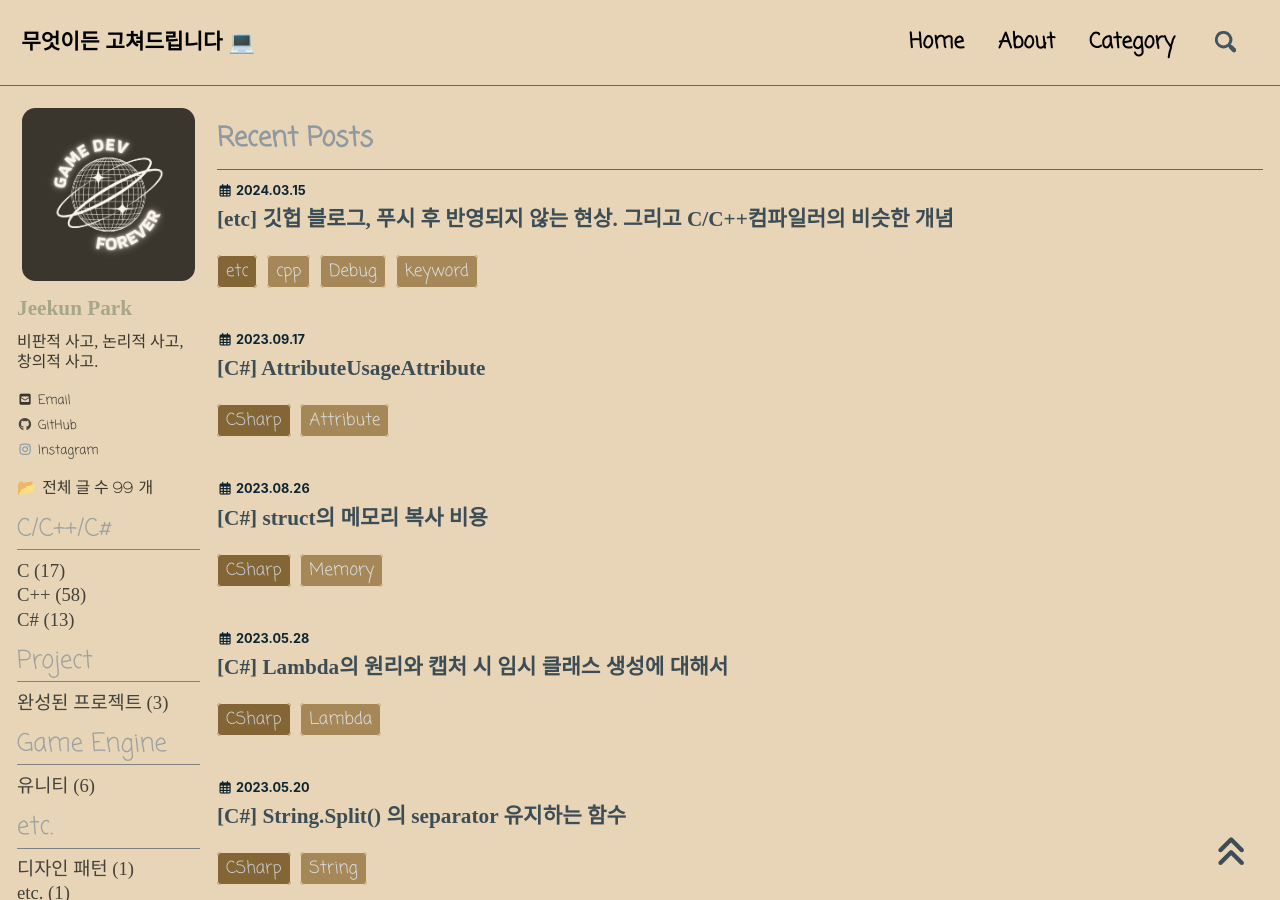
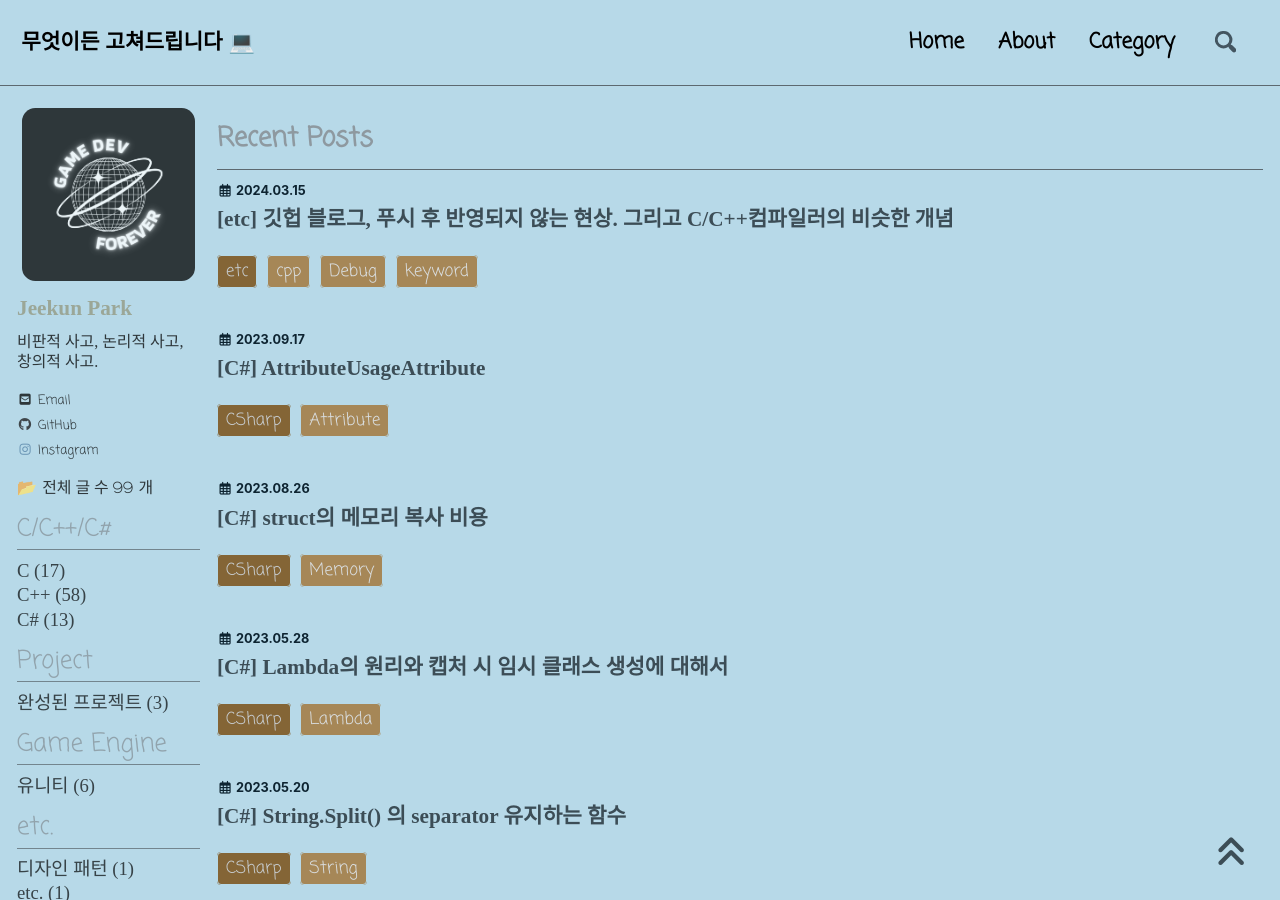
Before and after one commit to jeekpark/jeekpark.github.io, a Jekyll site: the page built from index.html, in a window 1280 px wide and 900 px high. Built offline with Jekyll 4.4.1, drawn with Linux system fonts in a browser that asks for light colours; cached includes are drawn as plain includes; nearby versions of some CDN libraries; some web fonts are replaced; the list of posts is cut into pages by our own code.

Commit message:
Feat: background

```diff
--- a/_sass/minimal-mistakes/skins/_dark.scss
+++ b/_sass/minimal-mistakes/skins/_dark.scss
@@ -4,7 +4,7 @@
 
 /* Colors */
 $dark-gray: #0e2431 !default;
-$background-color: #e8d5b7 !default;
+$background-color: #b7d9e8 !default;
 $text-color: #000 !default;
 $muted-text-color: $dark-gray !default;
 $primary-color: #435560 !default;
--- a/_sass/minimal-mistakes/skins/_sunrise.scss
+++ b/_sass/minimal-mistakes/skins/_sunrise.scss
@@ -4,7 +4,7 @@
 
 /* Colors */
 $dark-gray: #0e2431 !default;
-$background-color: #e4e4e4 !default;
+$background-color: #e8d5b7 !default;
 $text-color: #000 !default;
 $muted-text-color: $dark-gray !default;
 $primary-color: #fc3a52 !default;
```
